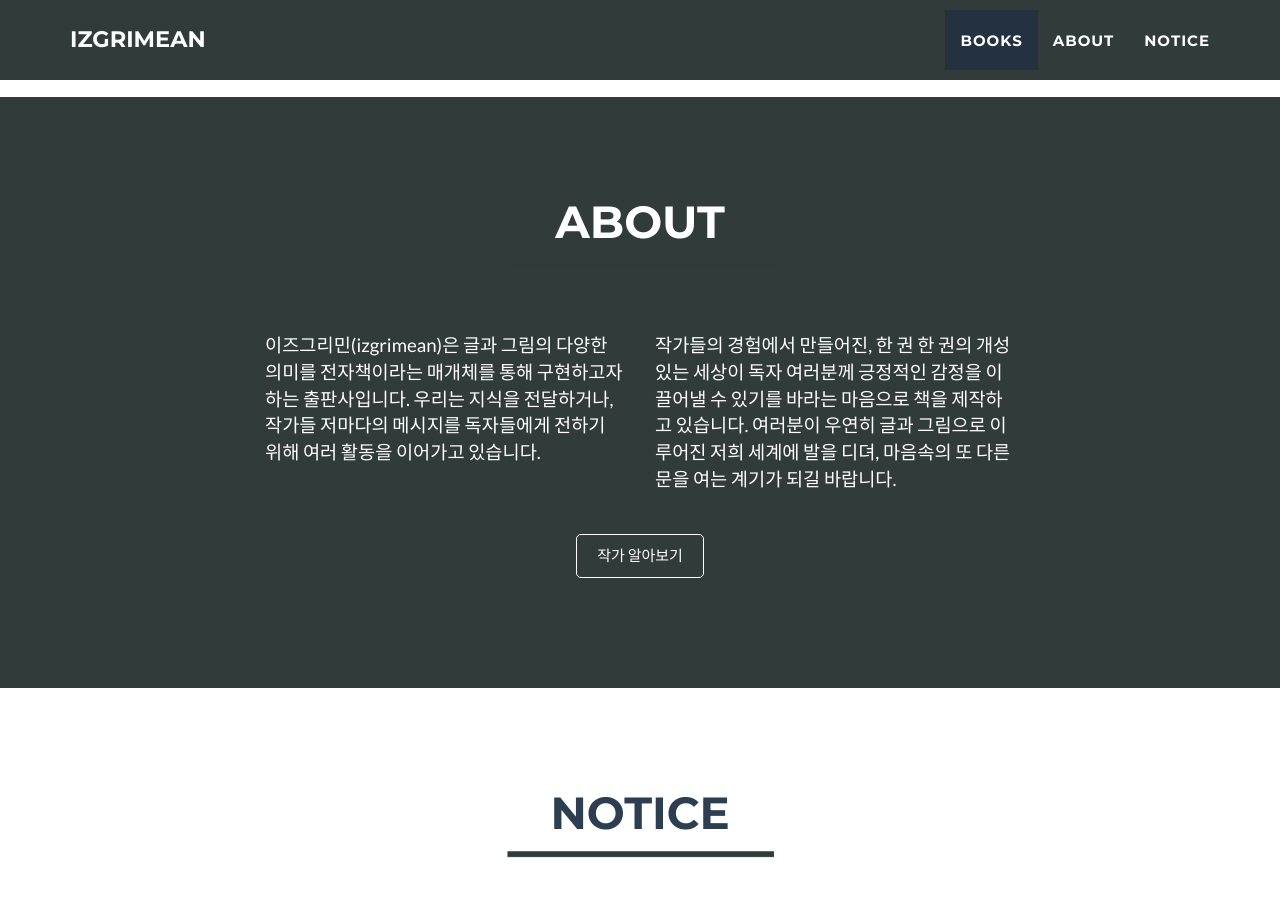
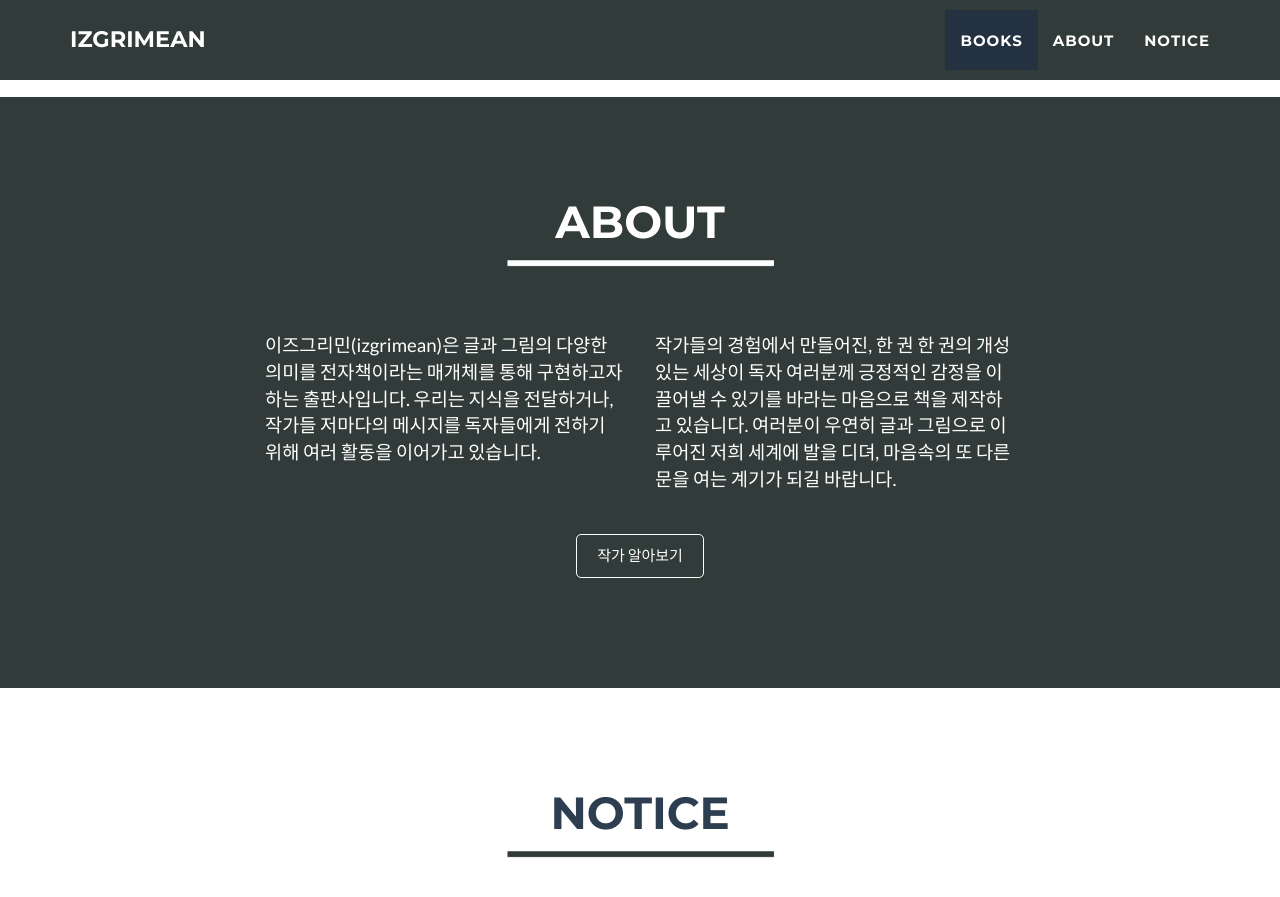
Before and after one commit to izgrimean/izgrimean.github.io, a Jekyll site: the page built from _posts/2014-07-18-project-1.markdown, in a window 1280 px wide and 900 px high, scrolled down 1635 px. Shown: the top 897 px of the window. Built offline with Jekyll 4.4.1, drawn with Linux system fonts in a browser that asks for light colours; grey boxes are pictures that could not be loaded.

Commit message:
Update about.html

```diff
--- a/_includes/about.html
+++ b/_includes/about.html
@@ -4,7 +4,7 @@
     <div class="row">
       <div class="col-lg-12 text-center">
         <h2>About</h2>
-        <p style = "text-align : center;"><img width="25%" src = "/img/line.png" alt ="Contact"> </p>
+        <p style = "text-align : center;"><img width="25%" src = "/img/line2.png" alt ="Contact"> </p>
         <!-- <hr class="star-light"> (24.05.23) -->
       </div>
     </div>
```
